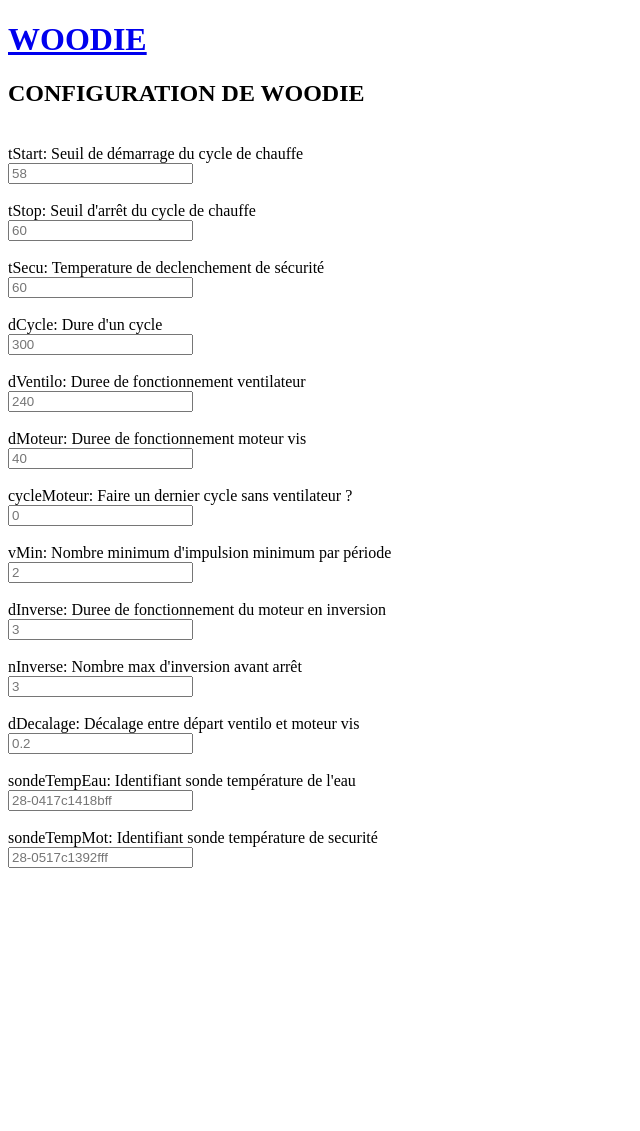
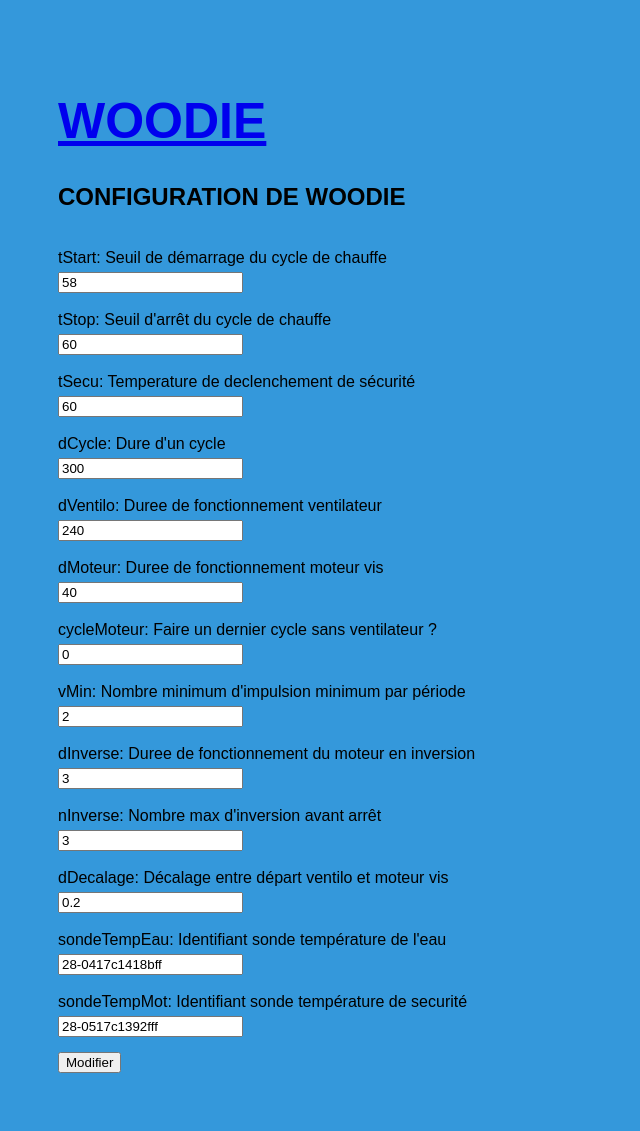
Before and after one commit to maf70/Woodie, a Flask app: page /conf in a window 1280 px wide. Shown: the whole page, without its empty margins (0-640 px from the left). Before the commit the page ends 868 px from the top, so only its background shows below. Run offline with Flask 2, Linux system fonts and the light colour scheme; some libraries are stand-ins or nearby versions.

Commit message:
add relai plot + a minimal stylesheet+ conf form

```diff
--- a/serveur/main.py
+++ b/serveur/main.py
@@ -31,16 +31,18 @@ LOGGER = logging.getLogger(__name__)
 def get_data(log_file):
     with open(log_file, "r") as lines:
         data_x = []
-        data_y = []
+        data_y_1 = []
+        data_y_2 = []
         for line in lines:
             #Test stupid pour s'assurer que la ligne est une ligne de data
             if line[0] == "2":
                 data = line.split(';')
                 if len(data) > 6:
                     data_x.append(data[0])
-                    data_y.append(data[6])
+                    data_y_1.append(data[6])
+                    data_y_2.append(data[1])
 
-    return data_x, data_y
+    return data_x, data_y_1, data_y_2
 
 
 @app.route('/', methods=['GET'])
@@ -57,11 +59,11 @@ def index():
 def graph():
     try:
         log_file = request.form['log_radio']
-        data_x, data_y = get_data(config.woodie_log_directory+log_file)
-        return render_template('graph.html', data_x=data_x, data_y=data_y)
+        data_x, data_y_1, data_y_2 = get_data(config.woodie_log_directory+log_file)
+        return render_template('graph.html', data_x=data_x, data_y_1=data_y_1, data_y_2=data_y_2)
     except Exception as e:
         LOGGER.error("error in index(): "+str(e))
-        return str(e), 500
+        return redirect(url_for('index'))
 
 
 @app.route('/conf', methods=['GET', 'POST'])
@@ -71,9 +73,9 @@ def conf():
         return render_template('conf.html', conf=conf)
     except Exception as e:
         LOGGER.error("error in index(): "+str(e))
-        return str(e), 500
+        return redirect(url_for('index'))
 
 
 if __name__ == '__main__':
     configure_logger()
-    app.run(host='0.0.0.0', port=8081)
+    app.run(host='0.0.0.0', port=config.http_port)
--- a/serveur/static/style.css
+++ b/serveur/static/style.css
@@ -0,0 +1,25 @@
+* {
+    box-sizing: border-box;
+}
+
+*:focus {
+    outline: none;
+}
+
+body {
+    font-family: Arial;
+    background-color: #3498DB;
+    padding: 50px;
+}
+
+h1 {
+    font-size: 50px;
+}
+
+.send_form {
+    margin-top: 15px;
+}
+
+.parameter {
+    margin-top: 5px;
+}
--- a/serveur/templates/conf.html
+++ b/serveur/templates/conf.html
@@ -17,10 +17,14 @@
             <br>
             {{ parameter }}: {{ conf[parameter].label }}
             <br>
-            <input type="text" name="parameter" placeholder="{{ conf[parameter].valeur }}">
+            {% if conf[parameter].modifiable %}
+                <input class="parameter" type="text" name="parameter" required value="{{ conf[parameter].valeur }}">
+            {% else %}
+                <input class="parameter" type="text" name="parameter" required readonly value="{{ conf[parameter].valeur }}">
+            {% endif %}
             <br>
           {% endfor %}
-
+        <input class="send_form" type="submit" value="Modifier">
         </form>
     </body>
     <script>
--- a/serveur/templates/index.html
+++ b/serveur/templates/index.html
@@ -11,12 +11,13 @@
             <h1><a href="{{ url_for('index') }}">WOODIE</a></h1>
         </header>
         <h2>ACCUEIL WOODIE</h2>
+        <h3><a href="{{ url_for('conf') }}">MODIFIER LA CONFIGURATION DE WOODIE</a></h3>
         <h3>LISTE DES LOGS DISPONNIBLES</h3>
         <form action="{{ url_for('graph') }}" method="post">
           {% for log in logs %}
             <input type="radio" name="log_radio" value="{{ log }}">{{ log }}<br>
           {% endfor %}
-          <input type="submit" value="Afficher">
+          <input class="send_form" type="submit" value="Afficher">
         </form>
     </body>
 </html>
```
Also changed, not shown: serveur/templates/graph.html (+33 -7 lines).
